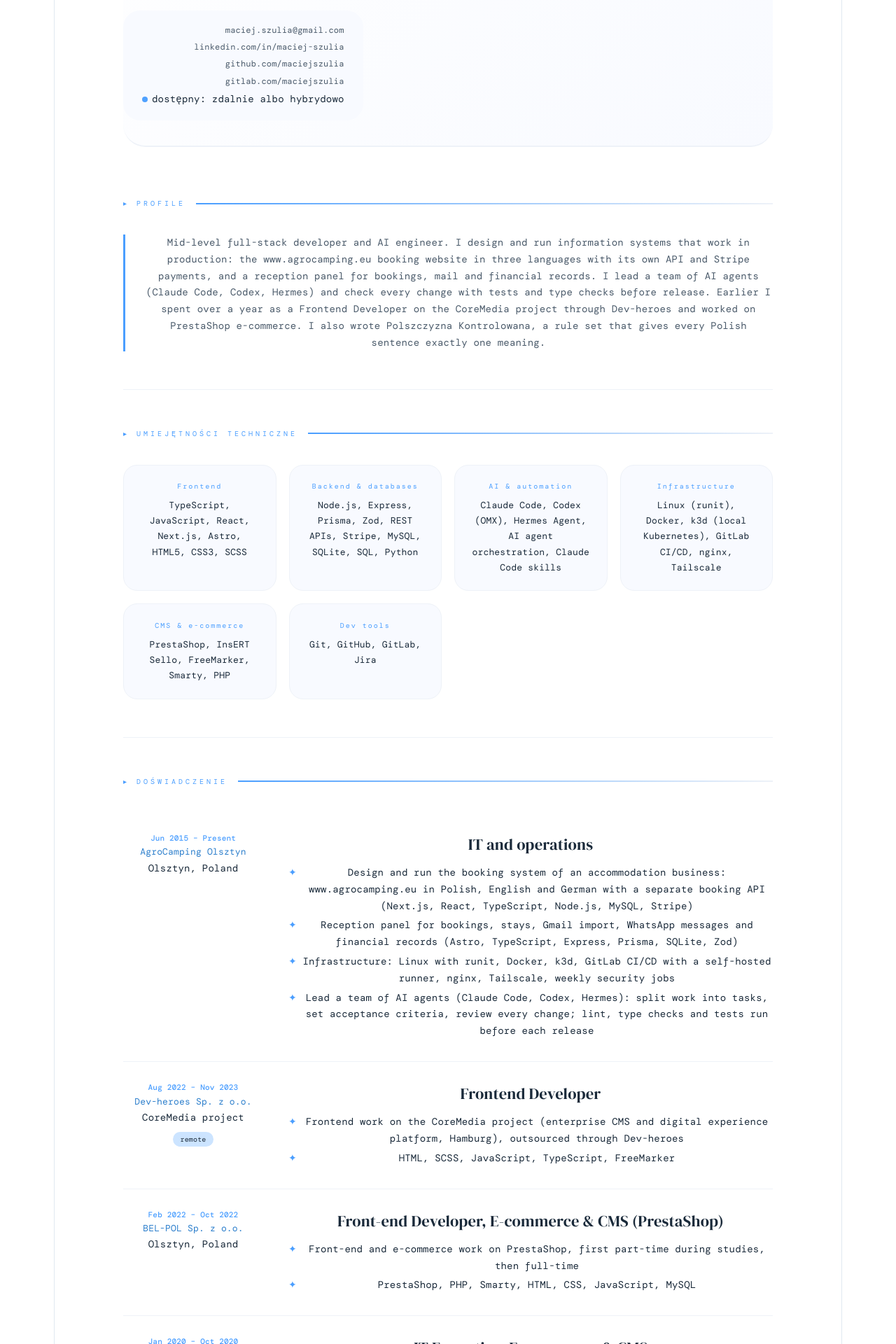
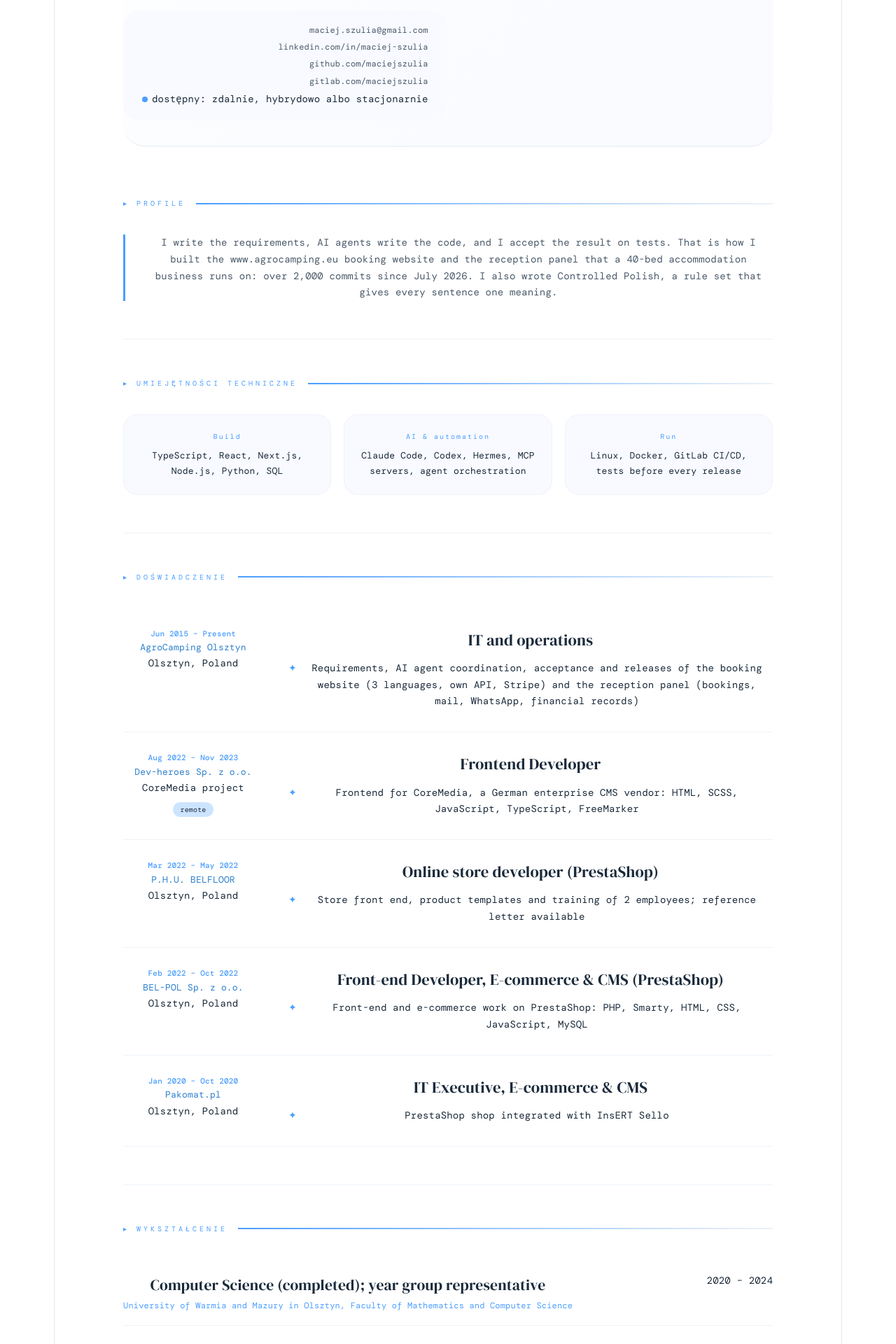
Before and after one commit to maciejszulia/maciejszulia.github.io, a React (Vite) app: page / in a window 1280 px wide. Shown: the part 380-2300 px from the top of the page at 70% size. Built offline with nearby package versions, Linux system fonts and the light colour scheme; a web font is replaced by a local one.

Commit message:
Compact CV page: short profile, three skill lines, one line per job; BELFLOOR entry (owner order 2026-11-17)

```diff
--- a/src/App.tsx
+++ b/src/App.tsx
@@ -4,43 +4,38 @@ import './App.scss';
 const cvData = {
   name: "Maciej Szulia",
   title: "Mid-level Full-Stack Developer & AI Engineer",
-  location: "Poland, remote or hybrid",
+  location: "Poland; remote, hybrid or on-site",
   email: "maciej.szulia@gmail.com",
   linkedin: "linkedin.com/in/maciej-szulia",
   github: "github.com/maciejszulia",
   gitlab: "gitlab.com/maciejszulia",
-  profileText: "Mid-level full-stack developer and AI engineer. I design and run information systems that work in production: the www.agrocamping.eu booking website in three languages with its own API and Stripe payments, and a reception panel for bookings, mail and financial records. I lead a team of AI agents (Claude Code, Codex, Hermes) and check every change with tests and type checks before release. Earlier I spent over a year as a Frontend Developer on the CoreMedia project through Dev-heroes and worked on PrestaShop e-commerce. I also wrote Polszczyzna Kontrolowana, a rule set that gives every Polish sentence exactly one meaning.",
+  profileText: "I write the requirements, AI agents write the code, and I accept the result on tests. That is how I built the www.agrocamping.eu booking website and the reception panel that a 40-bed accommodation business runs on: over 2,000 commits since July 2026. I also wrote Controlled Polish, a rule set that gives every sentence one meaning.",
   skills: [
-    { name: "Frontend", items: "TypeScript, JavaScript, React, Next.js, Astro, HTML5, CSS3, SCSS" },
-    { name: "Backend & databases", items: "Node.js, Express, Prisma, Zod, REST APIs, Stripe, MySQL, SQLite, SQL, Python" },
-    { name: "AI & automation", items: "Claude Code, Codex (OMX), Hermes Agent, AI agent orchestration, Claude Code skills" },
-    { name: "Infrastructure", items: "Linux (runit), Docker, k3d (local Kubernetes), GitLab CI/CD, nginx, Tailscale" },
-    { name: "CMS & e-commerce", items: "PrestaShop, InsERT Sello, FreeMarker, Smarty, PHP" },
-    { name: "Dev tools", items: "Git, GitHub, GitLab, Jira" }
+    { name: "Build", items: "TypeScript, React, Next.js, Node.js, Python, SQL" },
+    { name: "AI & automation", items: "Claude Code, Codex, Hermes, MCP servers, agent orchestration" },
+    { name: "Run", items: "Linux, Docker, GitLab CI/CD, tests before every release" }
   ],
   experiences: [
     { period: "Jun 2015 – Present", company: "AgroCamping Olsztyn", location: "Olsztyn, Poland", role: "IT and operations", bullets: [
-        "Design and run the booking system of an accommodation business: www.agrocamping.eu in Polish, English and German with a separate booking API (Next.js, React, TypeScript, Node.js, MySQL, Stripe)",
-        "Reception panel for bookings, stays, Gmail import, WhatsApp messages and financial records (Astro, TypeScript, Express, Prisma, SQLite, Zod)",
-        "Infrastructure: Linux with runit, Docker, k3d, GitLab CI/CD with a self-hosted runner, nginx, Tailscale, weekly security jobs",
-        "Lead a team of AI agents (Claude Code, Codex, Hermes): split work into tasks, set acceptance criteria, review every change; lint, type checks and tests run before each release"
+        "Requirements, AI agent coordination, acceptance and releases of the booking website (3 languages, own API, Stripe) and the reception panel (bookings, mail, WhatsApp, financial records)"
       ], badge: "" },
     { period: "Aug 2022 – Nov 2023", company: "Dev-heroes Sp. z o.o.", location: "CoreMedia project", role: "Frontend Developer", bullets: [
-        "Frontend work on the CoreMedia project (enterprise CMS and digital experience platform, Hamburg), outsourced through Dev-heroes",
-        "HTML, SCSS, JavaScript, TypeScript, FreeMarker"
+        "Frontend for CoreMedia, a German enterprise CMS vendor: HTML, SCSS, JavaScript, TypeScript, FreeMarker"
       ], badge: "remote" },
+    { period: "Mar 2022 – May 2022", company: "P.H.U. BELFLOOR", location: "Olsztyn, Poland", role: "Online store developer (PrestaShop)", bullets: [
+        "Store front end, product templates and training of 2 employees; reference letter available"
+      ], badge: "" },
     { period: "Feb 2022 – Oct 2022", company: "BEL-POL Sp. z o.o.", location: "Olsztyn, Poland", role: "Front-end Developer, E-commerce & CMS (PrestaShop)", bullets: [
-        "Front-end and e-commerce work on PrestaShop, first part-time during studies, then full-time",
-        "PrestaShop, PHP, Smarty, HTML, CSS, JavaScript, MySQL"
+        "Front-end and e-commerce work on PrestaShop: PHP, Smarty, HTML, CSS, JavaScript, MySQL"
       ], badge: "" },
     { period: "Jan 2020 – Oct 2020", company: "Pakomat.pl", location: "Olsztyn, Poland", role: "IT Executive, E-commerce & CMS", bullets: [
-        "Ran and developed the PrestaShop shop and its integration with InsERT Sello"
+        "PrestaShop shop integrated with InsERT Sello"
       ], badge: "" }
   ],
-  education: { degree: "Computer Science (completed), general computer science", school: "University of Warmia and Mazury in Olsztyn, Faculty of Mathematics and Computer Science", date: "2020 – 2024" },
+  education: { degree: "Computer Science (completed); year group representative", school: "University of Warmia and Mazury in Olsztyn, Faculty of Mathematics and Computer Science", date: "2020 – 2024" },
   languages: [
     { name: "Polish", level: "Native" },
-    { name: "English", level: "C1" },
+    { name: "English", level: "C1 (Cambridge FCE, 2013)" },
     { name: "German", level: "B2" }
   ]
 };
@@ -84,7 +79,7 @@ function App() {
             <a href={`https://${cvData.linkedin}`} target="_blank">{cvData.linkedin}</a>
             <a href={`https://${cvData.github}`} target="_blank">{cvData.github}</a>
             <a href={`https://${cvData.gitlab}`} target="_blank">{cvData.gitlab}</a>
-            <div className="status-dot">dostępny: zdalnie albo hybrydowo</div>
+            <div className="status-dot">dostępny: zdalnie, hybrydowo albo stacjonarnie</div>
           </div>
         </div>
       </header>
```
